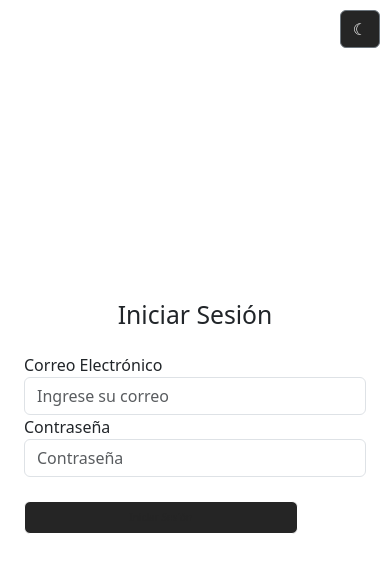
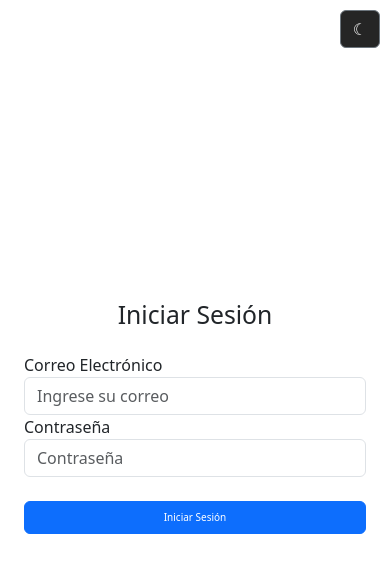
Before and after one commit to GlFranco04/stylo-store, a React (Create React App) app: page /login in a window 390 px wide. Shown: the top 572 px of the page. Built offline with nearby package versions, Linux system fonts and the light colour scheme.

Commit message:
Stilizado de temas claro y oscuro

```diff
--- a/src/App.js
+++ b/src/App.js
@@ -1,30 +1,33 @@
+// src/App.js
 import React from 'react';
 import { BrowserRouter as Router, Route, Routes } from 'react-router-dom';
+import { ThemeProvider } from './context/ThemeContext'; // Importa el proveedor del tema
 import Login from './pages/Login';
 import Dashboard from './pages/Dashboard';
-import ThemeToggle from './components/ThemeToggle';  // Si lo tienes en una carpeta components
+import ThemeToggle from './components/ThemeToggle';  // El botón para cambiar el tema
 import ProtectedRoute from './components/ProtectedRoute';
+import GestionUsuarios from './pages/Usuario';
 import GestionPermisos from './pages/Permiso';
-import Producto from './pages/Producto';
-import GestionUsuarios from './pages/Usuario';
 import GestionRoles from './pages/Rol';
-import CrearUsuario from './pages/CrearUsuario';  // Importar la página de crear usuario
+import CrearUsuario from './pages/CrearUsuario';
 
 function App() {
   return (
+    <ThemeProvider>
       <Router>
         <div>
-        <ThemeToggle /> {/* Botón para cambiar entre temas */}
+          <ThemeToggle /> {/* Botón para cambiar el tema */}
           <Routes>
             <Route path="/login" element={<Login />} />
-          <Route path="/dashboard" element={<ProtectedRoute roles={['SuperUsuario','Vendedor','Gerente Sucursal']} element={<Dashboard />} />} />
+            <Route path="/dashboard" element={<ProtectedRoute roles={['SuperUsuario', 'Vendedor', 'Gerente Sucursal']} element={<Dashboard />} />} />
             <Route path="/gestion-usuario" element={<ProtectedRoute roles={['SuperUsuario']} element={<GestionUsuarios />} />} />
             <Route path="/gestion-rol" element={<ProtectedRoute roles={['SuperUsuario']} element={<GestionRoles />} />} />
             <Route path="/gestion-permiso" element={<ProtectedRoute roles={['SuperUsuario']} element={<GestionPermisos />} />} />
-          <Route path="/crear-usuario" element={<ProtectedRoute roles={['SuperUsuario']} element={<CrearUsuario />} />} />  {/* Nueva ruta */}
+            <Route path="/crear-usuario" element={<ProtectedRoute roles={['SuperUsuario']} element={<CrearUsuario />} />} />
           </Routes>
         </div>
       </Router>
+    </ThemeProvider>
   );
 }
 
--- a/src/components/ThemeToggle.js
+++ b/src/components/ThemeToggle.js
@@ -1,21 +1,18 @@
-import React, { useState } from 'react';
+// src/components/ThemeToggle.js
+import React, { useContext } from 'react';
+import { ThemeContext } from '../context/ThemeContext';  // Importa el contexto
 
 function ThemeToggle() {
-  const [darkMode, setDarkMode] = useState(false);
-
-  const toggleTheme = () => {
-    document.body.classList.toggle('dark-mode');
-    setDarkMode(!darkMode);
-  };
+  const { darkMode, toggleTheme } = useContext(ThemeContext); // Usa el contexto para acceder al estado y la función
 
   return (
     <button
+      onClick={toggleTheme}
+      className="btn btn-secondary theme-toggle-btn"
       style={{
         backgroundColor: darkMode ? 'white' : '#252525',
         color: darkMode ? '#252525' : 'white'
       }}
-      onClick={toggleTheme}
-      className="btn btn-secondary theme-toggle-btn"
     >
       {darkMode ? '☼' : '☾'}
     </button>
--- /dev/null
+++ b/src/context/ThemeContext.js
@@ -0,0 +1,38 @@
+// src/context/ThemeContext.js
+import React, { createContext, useState, useEffect } from 'react';
+
+// Crea el contexto
+export const ThemeContext = createContext();
+
+// Proveedor del contexto
+export const ThemeProvider = ({ children }) => {
+  const [darkMode, setDarkMode] = useState(false);
+
+  // Lee el tema desde localStorage cuando la aplicación se carga
+  useEffect(() => {
+    const savedTheme = localStorage.getItem('darkMode');
+    if (savedTheme) {
+      setDarkMode(JSON.parse(savedTheme));
+      if (JSON.parse(savedTheme)) {
+        document.body.classList.add('dark-mode');
+      }
+    }
+  }, []);
+
+  const toggleTheme = () => {
+    const newTheme = !darkMode;
+    setDarkMode(newTheme);
+    localStorage.setItem('darkMode', JSON.stringify(newTheme)); // Guarda el estado en localStorage
+    if (newTheme) {
+      document.body.classList.add('dark-mode');
+    } else {
+      document.body.classList.remove('dark-mode');
+    }
+  };
+
+  return (
+    <ThemeContext.Provider value={{ darkMode, toggleTheme }}>
+      {children}
+    </ThemeContext.Provider>
+  );
+};
--- a/src/pages/Login.js
+++ b/src/pages/Login.js
@@ -2,6 +2,7 @@
 import axios from 'axios';
 import React, { useState } from 'react';
 import { useNavigate } from 'react-router-dom';
+import "../styles/Theme.css"
 
 function Login() {
   const [email, setEmail] = useState('');
@@ -71,11 +72,6 @@ function Login() {
               <button
               type="submit"
               className="btn btn-primary btn-block mt-4"
-              style={{
-                backgroundColor: '#252525',
-                color: 'white',
-                borderColor: 'white'
-              }}
               >
               Iniciar Sesión
             </button>
--- a/src/pages/Usuario.js
+++ b/src/pages/Usuario.js
@@ -4,6 +4,7 @@ import UsuarioService from '../services/UsuarioService'; // Un servicio para man
 import Sidebar from '../components/Sidebar';  // Importamos el Sidebar
 import '../styles/Usuario.css';  // Estilos específicos del Dashboard
 import { useNavigate } from 'react-router-dom';
+import "../styles/Theme.css";
 
 function GestionarUsuarios() {
   const [usuarios, setUsuarios] = useState([]);
--- a/src/styles/Sidebar.css
+++ b/src/styles/Sidebar.css
@@ -32,7 +32,7 @@
 }
 
 .sidebar ul li a:hover {
-  background-color: #495057;
+  background-color: #565749;
 }
 
 /* Botón para colapsar el sidebar */
--- /dev/null
+++ b/src/styles/Theme.css
@@ -0,0 +1,36 @@
+/* src/styles/Theme.css */
+
+/* Estilos para el tema claro */
+.btn {
+  background-color: #007bff ; /* Color de botón primario por defecto */
+  color: white ;
+}
+
+.btn-warning {
+  background-color: #ffc107  !important; /* Color del botón de advertencia */
+  color: rgb(255, 255, 255) !important;
+}
+
+.btn-danger {
+  background-color: #dc3545  !important; /* Color del botón de eliminar */
+  color: white  !important;
+}
+
+/* Estilos para el tema oscuro */
+.dark-mode .btn {
+  background-color: #000000  !important; /* Color de botón primario en modo oscuro */
+  color: rgb(255, 255, 255)  !important;
+  border-color: white;
+}
+
+.dark-mode .btn-warning {
+  background-color: #000000  !important; /* Color del botón de advertencia en modo oscuro */
+  color: rgb(255, 255, 255)  !important;
+  border-color: white;
+}
+
+.dark-mode .btn-danger {
+  background-color: #000000  !important; /* Color del botón de eliminar en modo oscuro */
+  color: rgb(255, 255, 255)  !important;
+  border-color: white;
+}
--- a/src/styles/Usuario.css
+++ b/src/styles/Usuario.css
@@ -17,12 +17,31 @@
   margin-left: 0;
 }
 
-/* Estilos generales para los botones */
-.btn-warning, .btn-danger, .btn-primary {
-  padding: 10px 20px;
-  font-size: 16px;
-  border-radius: 5px;
-  color: #000000 !important;
+/* Estilos para la tabla en modo claro */
+.table {
+  background-color: white !important; /* Fondo blanco para el tema claro */
+  color: black !important; /* Texto negro */
+  border: 1px solid #cccccc !important;
+}
+
+.table th,
+.table td {
+  padding: 8px !important;
+  text-align: left !important;
+}
+
+/* Estilos para la tabla en modo oscuro */
+.dark-mode .table {
+  background-color: #1e1e1e !important; /* Fondo oscuro */
+  color: white !important; /* Texto blanco */
+  border-color: #ffffff !important; /* Bordes más oscuros */
+}
+
+.dark-mode .table th,
+.dark-mode .table td {
+  color: rgb(255, 255, 255)  !important;
+  border-color: #ffffff !important; /* Bordes más oscuros */
+  background-color: black !important;
 }
 
 /* Responsive: Ocultar sidebar en pantallas pequeñas */
@@ -30,13 +49,23 @@
   .sidebar ~ .main-content  {
     margin-left: 40%;
     font-size: 13px;
+    overflow-x: hidden !important;
   }
-  .btn-warning, .btn-danger, .btn-primary {
+  .btn-primary{
+    font-size: 10px !important;  /* Ajusta el tamaño del texto en pantallas pequeñas */
+    padding: 8px 10px !important; /* Ajusta el padding */
+    width: 100% !important;       /* El botón ocupa todo el ancho disponible */
+    margin-bottom: 10px !important;  /* Espacio entre botones */
+    /* Flexbox para centrar el contenido */
+    display: flex !important;
+    justify-content: center !important; /* Centra horizontalmente */
+    align-items: center !important;     /* Centra verticalmente */
+  }
+  .btn-warning, .btn-danger{
     font-size: 10px !important;  /* Ajusta el tamaño del texto en pantallas pequeñas */
     padding: 8px 10px !important; /* Ajusta el padding */
     width: 80% !important;       /* El botón ocupa todo el ancho disponible */
     margin-bottom: 10px !important;  /* Espacio entre botones */
-    color: #252525 !important;
     /* Flexbox para centrar el contenido */
     display: flex !important;
     justify-content: center !important; /* Centra horizontalmente */
```
Also changed, not shown: src/App.css (line endings or trailing spaces). Lines whose indentation alone changed are shown as unchanged.
